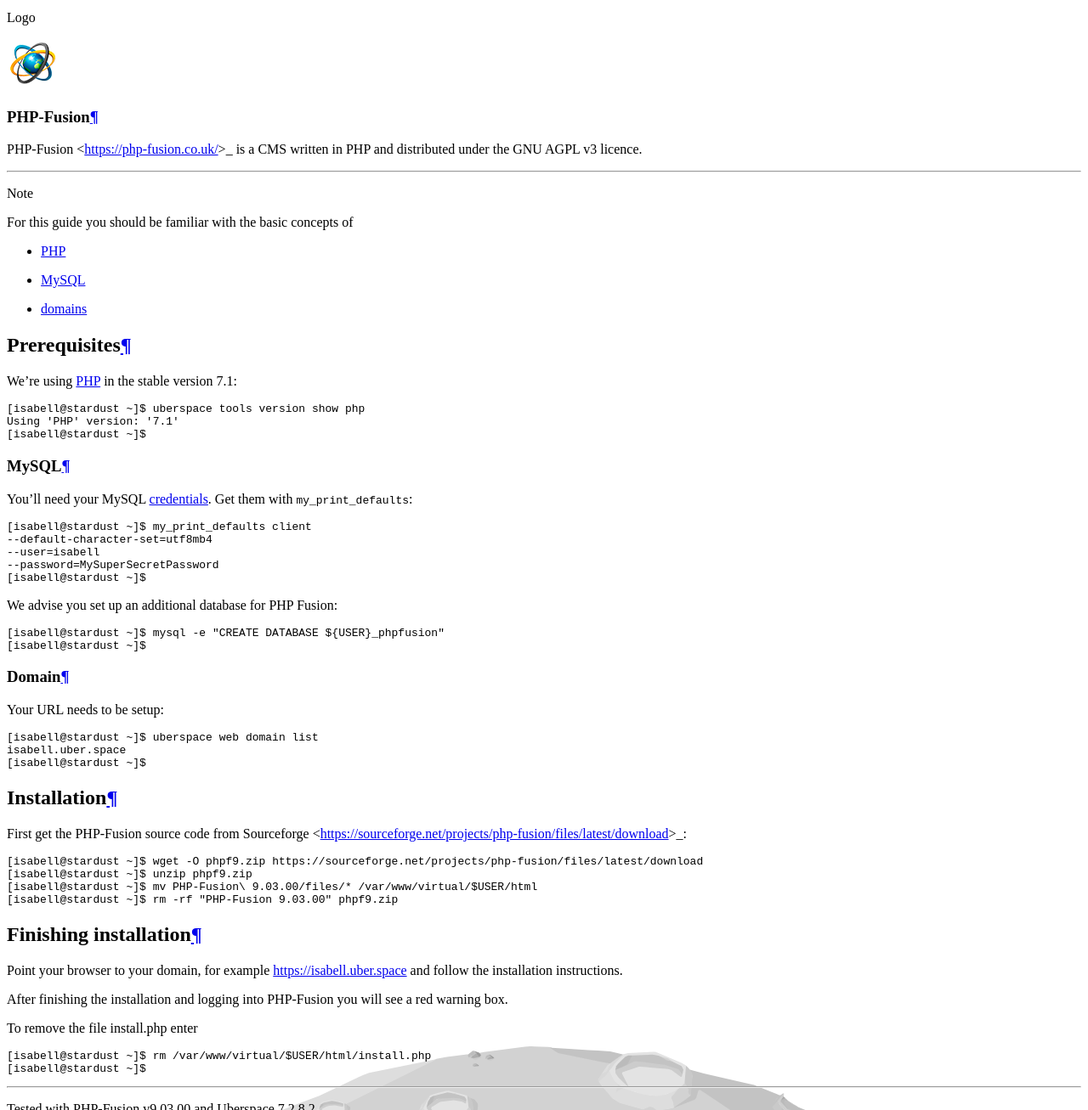
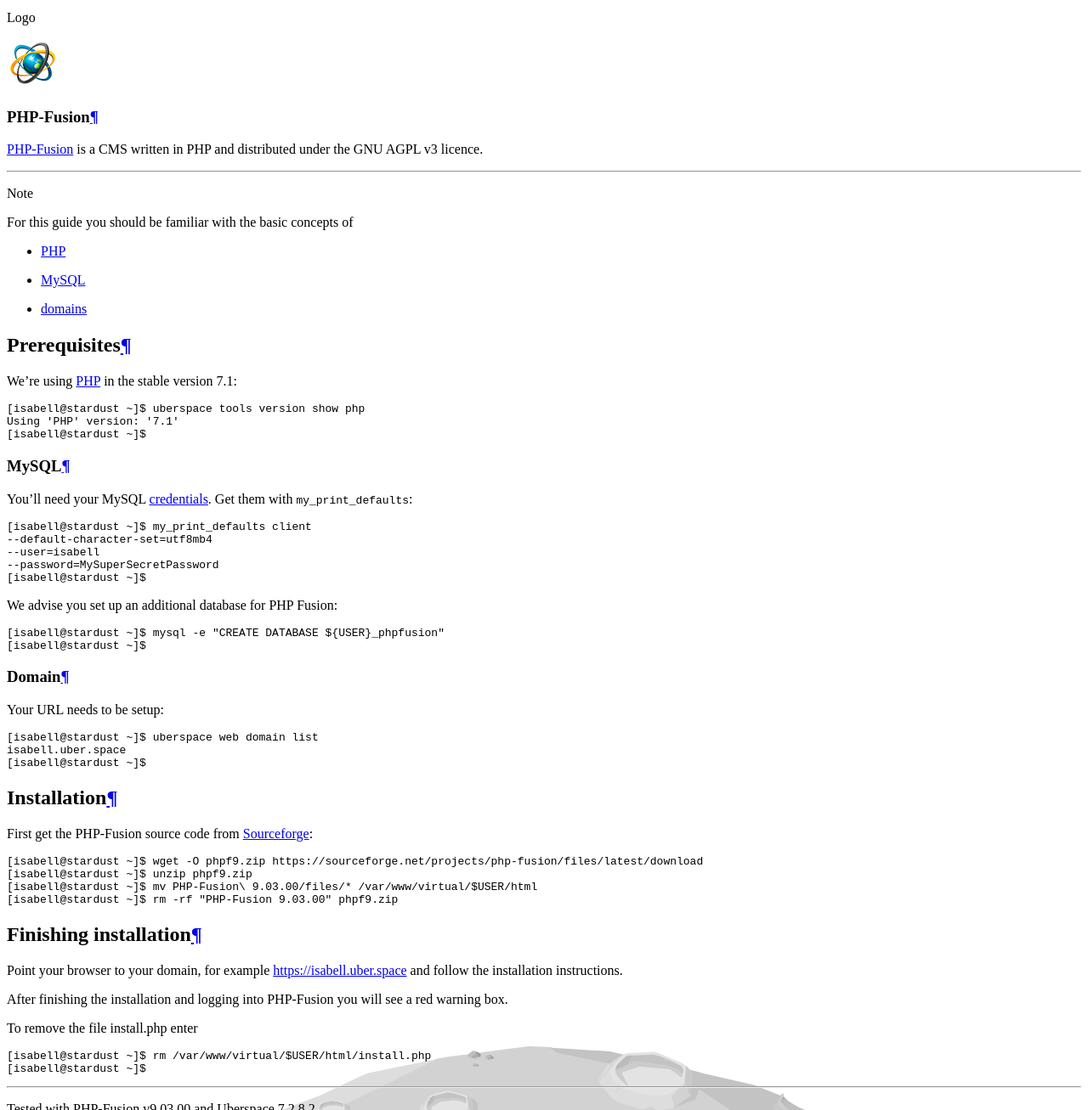
Before and after one commit to Uberspace/lab, a Sphinx documentation site: the page built from source/guide_php-fusion.rst, in a window 1280 px wide and 1400 px high, scrolled down 2124 px, cut to the strip 93-1400 px from the top of the window. Shown: the whole strip at 85% size. Built offline with Sphinx 7.4.7 and the Read the Docs theme 2.0.0, drawn with Linux system fonts in a browser that asks for light colours; some of the changed lines change nothing that is shown.

Commit message:
fix PHP-Fusion links

```diff
--- a/source/guide_php-fusion.rst
+++ b/source/guide_php-fusion.rst
@@ -14,7 +14,7 @@
 PHP-Fusion
 ##########
 
-PHP-Fusion <https://php-fusion.co.uk/>_ is a CMS written in PHP and distributed under the GNU AGPL v3 licence.
+PHP-Fusion_ is a CMS written in PHP and distributed under the GNU AGPL v3 licence.
 
 ----
 
@@ -58,7 +58,7 @@
 Installation
 ============
 
-First get the PHP-Fusion source code from Sourceforge <https://sourceforge.net/projects/php-fusion/files/latest/download>_:
+First get the PHP-Fusion source code from Sourceforge_:
 
 ::
 
@@ -87,4 +87,6 @@
 
 Tested with PHP-Fusion v9.03.00 and Uberspace 7.2.8.2
 
+.. _PHP-Fusion: https://php-fusion.co.uk
+.. _Sourceforge: https://sourceforge.net/projects/php-fusion/files/latest/download
 .. author_list::
```
